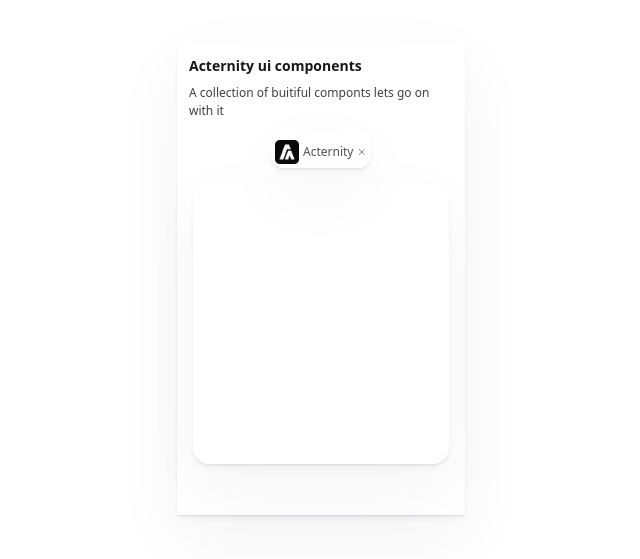
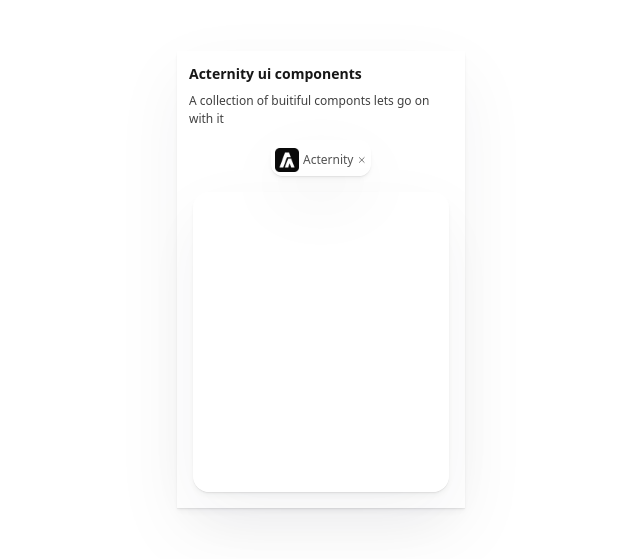
Before and after one commit to harshitgaur-b05/Framer-motion, a React (Vite) app: page / in a window 1280 px wide. Shown: the part 121-680 px from the top of the page, without its empty margins (319-959 px from the left). Built offline with nearby package versions, Linux system fonts and the light colour scheme.

Commit message:
complete componet of exot animation

```diff
--- a/src/components/card/Card.jsx
+++ b/src/components/card/Card.jsx
@@ -31,7 +31,7 @@ const Card = () => {
                     duration:1,
                     ease:'easeInOut'
                 }}
-                 className='min-h-118 shadow-[0_1px_1px_rgba(0,0,0,0.05),0_4px_6px_rgba(34,42,53,0.04),0_24px_68px_rgba(47,48,55,0.05),0_2px_3px_rgba(0,0,0,0.04)] w-72 flex item-center flex-col'>
+                 className='min-h-112 shadow-[0_1px_1px_rgba(0,0,0,0.05),0_4px_6px_rgba(34,42,53,0.04),0_24px_68px_rgba(47,48,55,0.05),0_2px_3px_rgba(0,0,0,0.04)] w-72 flex item-center flex-col'>
                     <div className='p-3'>
                         <h2 className='text-neutral-900 font-bold  text-[14px]'>Acternity ui components</h2>
                         <p className='text-neutral-700 text-[12px] pt-2'>A collection of buitiful componts lets go on with it </p>
@@ -45,7 +45,7 @@ const Card = () => {
 
                         </div>
 
-                        <div className='relative w-64  rounded-2xl  mt-4 m-4 min-h-70 shadow-[0_1px_1px_rgba(0,0,0,0.05),0_4px_6px_rgba(34,42,53,0.04),0_24px_68px_rgba(47,48,55,0.05),0_2px_3px_rgba(0,0,0,0.04)] '>
+                        <div className='relative w-64  rounded-2xl  mt-4 m-4 min-h-75 shadow-[0_1px_1px_rgba(0,0,0,0.05),0_4px_6px_rgba(34,42,53,0.04),0_24px_68px_rgba(47,48,55,0.05),0_2px_3px_rgba(0,0,0,0.04)] '>
                             <motion.div
                                 initial={{
                                     opacity: 0,
```
